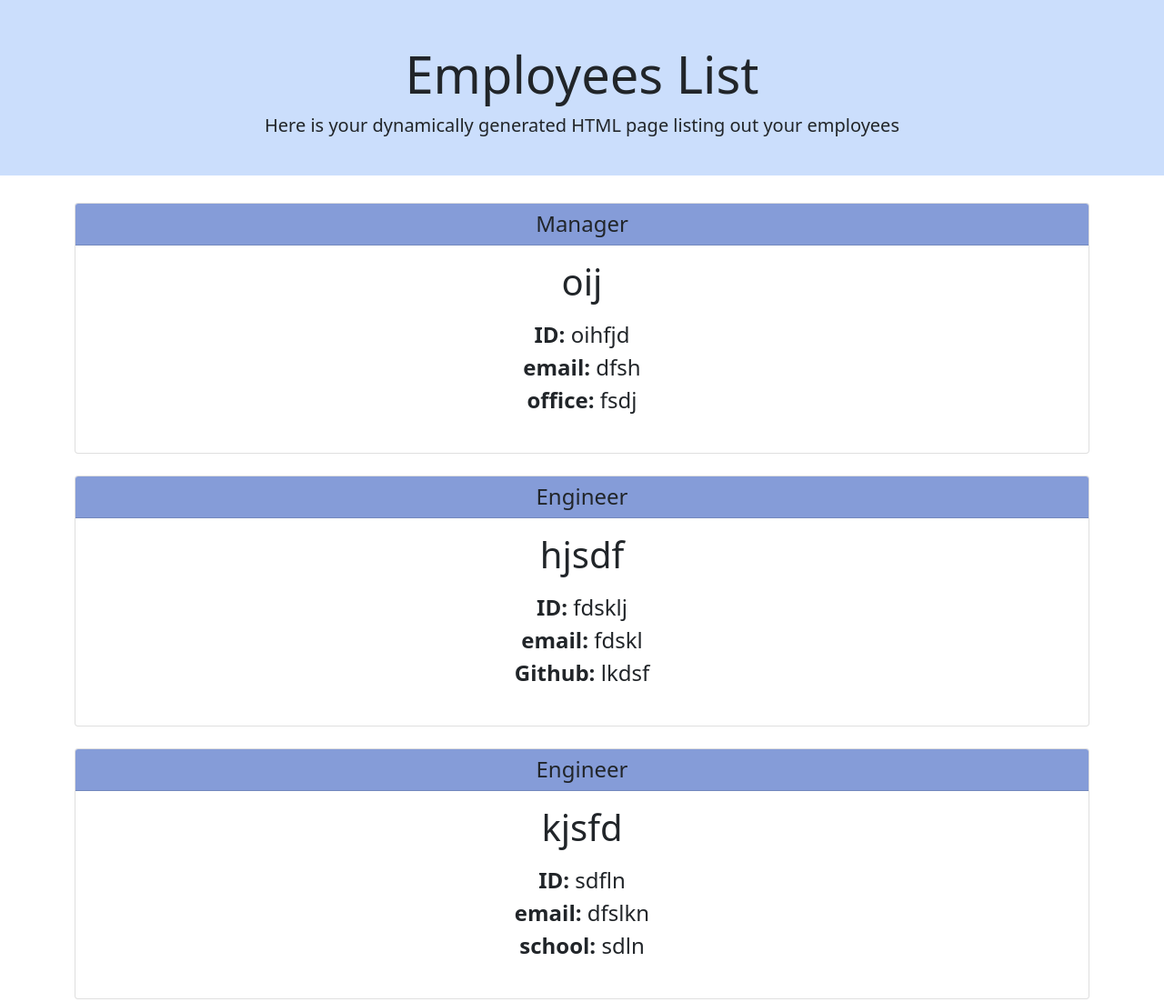
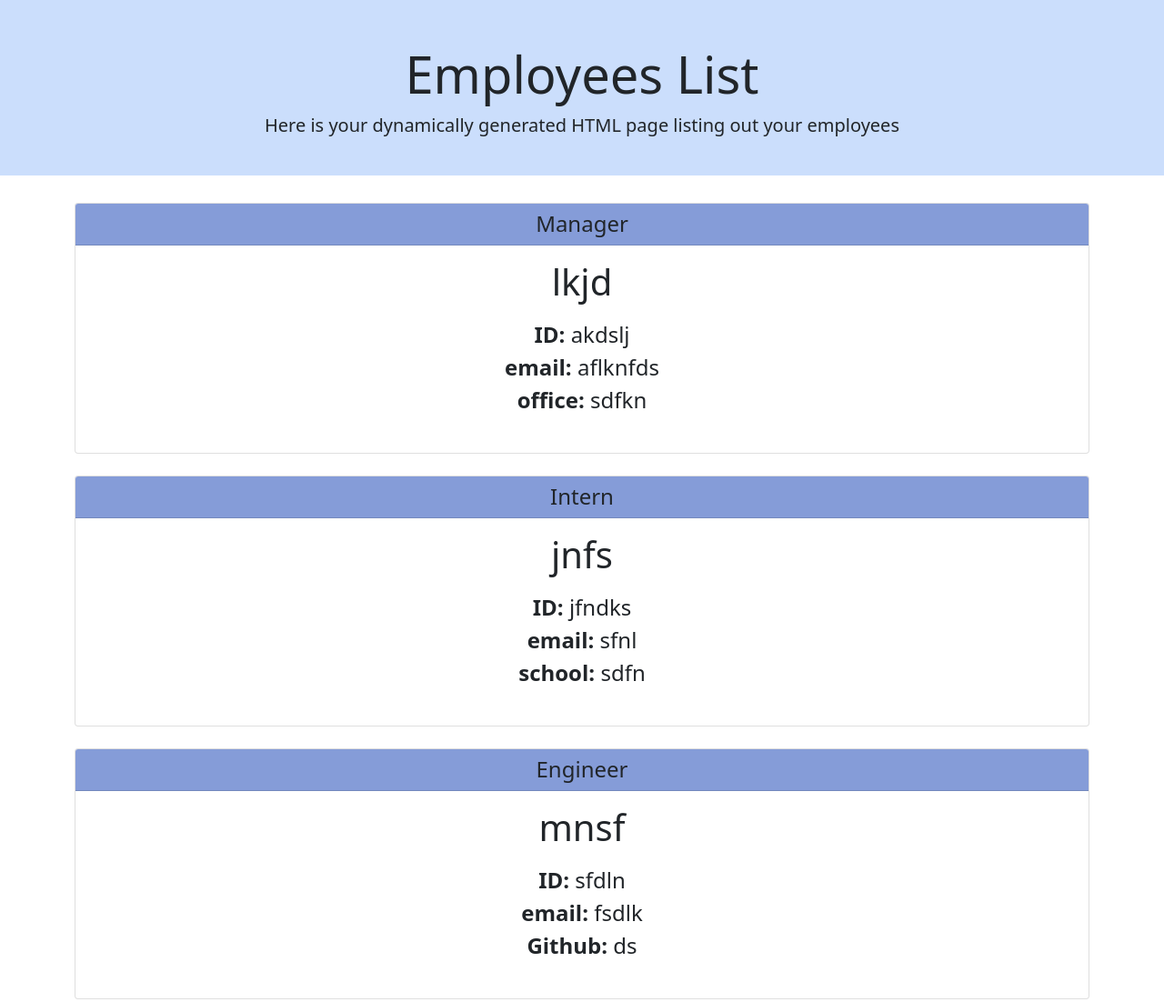
Before and after one commit to BenjiCCB/challenge-10, a website: page output.html in a window 1280 px wide. Shown: the whole page at 91% size. Drawn offline with nearby package versions, Linux system fonts and the light colour scheme.

Commit message:
added object methods

```diff
--- a/lib/intern.js
+++ b/lib/intern.js
@@ -8,11 +8,11 @@ class Intern extends Employee {
   }
 
   getSchool(){
-    return this.gitHub;
+    return this.school;
   }
 
   getRole(){
-    return "Engineer"
+    return "Intern"
   }
 
 }
--- a/lib/manager.js
+++ b/lib/manager.js
@@ -7,6 +7,10 @@ class Manager extends Employee {
     this.office = office;
   }
 
+  getOffice(){
+    return this.office;
+  }
+
   getRole(){
     return "Manager"
   }
--- a/output.html
+++ b/output.html
@@ -24,11 +24,23 @@
           <h4 class="emp-role my-0 font-weight-normal">Manager</h4>
         </div>
         <div class="card-body">
-          <h1 class="card-title pricing-card-title">oij</h1>
+          <h1 class="card-title pricing-card-title">lkjd</h1>
           <ul class="infoList list-unstyled mt-3 mb-4">
-              <li><span class="fieldLabel">ID: </span><span>oihfjd</span></li>
-              <li><span class="fieldLabel">email: </span><span>dfsh</span></li>
-              <li><span class="fieldLabel">office: </span><span>fsdj</span></li>
+              <li><span class="fieldLabel">ID: </span><span>akdslj</span></li>
+              <li><span class="fieldLabel">email: </span><span>aflknfds</span></li>
+              <li><span class="fieldLabel">office: </span><span>sdfkn</span></li>
+          </ul>
+        </div>
+      </div><div class="card mb-4 box-shadow">
+        <div class="card-header">
+          <h4 class="emp-role my-0 font-weight-normal">Intern</h4>
+        </div>
+        <div class="card-body">
+          <h1 class="card-title pricing-card-title">jnfs</h1>
+          <ul class="infoList list-unstyled mt-3 mb-4">
+              <li><span class="fieldLabel">ID: </span><span>jfndks</span></li>
+              <li><span class="fieldLabel">email: </span><span>sfnl</span></li>
+              <li><span class="fieldLabel">school: </span><span>sdfn</span></li>
           </ul>
         </div>
       </div><div class="card mb-4 box-shadow">
@@ -36,23 +48,11 @@
           <h4 class="emp-role my-0 font-weight-normal">Engineer</h4>
         </div>
         <div class="card-body">
-          <h1 class="card-title pricing-card-title">hjsdf</h1>
+          <h1 class="card-title pricing-card-title">mnsf</h1>
           <ul class="infoList list-unstyled mt-3 mb-4">
-              <li><span class="fieldLabel">ID: </span><span>fdsklj</span></li>
-              <li><span class="fieldLabel">email: </span><span>fdskl</span></li>
-              <li><span class="fieldLabel">Github: </span><span>lkdsf</span></li>
-          </ul>
-        </div>
-      </div><div class="card mb-4 box-shadow">
-        <div class="card-header">
-          <h4 class="emp-role my-0 font-weight-normal">Engineer</h4>
-        </div>
-        <div class="card-body">
-          <h1 class="card-title pricing-card-title">kjsfd</h1>
-          <ul class="infoList list-unstyled mt-3 mb-4">
-              <li><span class="fieldLabel">ID: </span><span>sdfln</span></li>
-              <li><span class="fieldLabel">email: </span><span>dfslkn</span></li>
-              <li><span class="fieldLabel">school: </span><span>sdln</span></li>
+              <li><span class="fieldLabel">ID: </span><span>sfdln</span></li>
+              <li><span class="fieldLabel">email: </span><span>fsdlk</span></li>
+              <li><span class="fieldLabel">Github: </span><span>ds</span></li>
           </ul>
         </div>
       </div></div>
```
Also changed, not shown: src/renderPage.js (+3 -5 lines).
